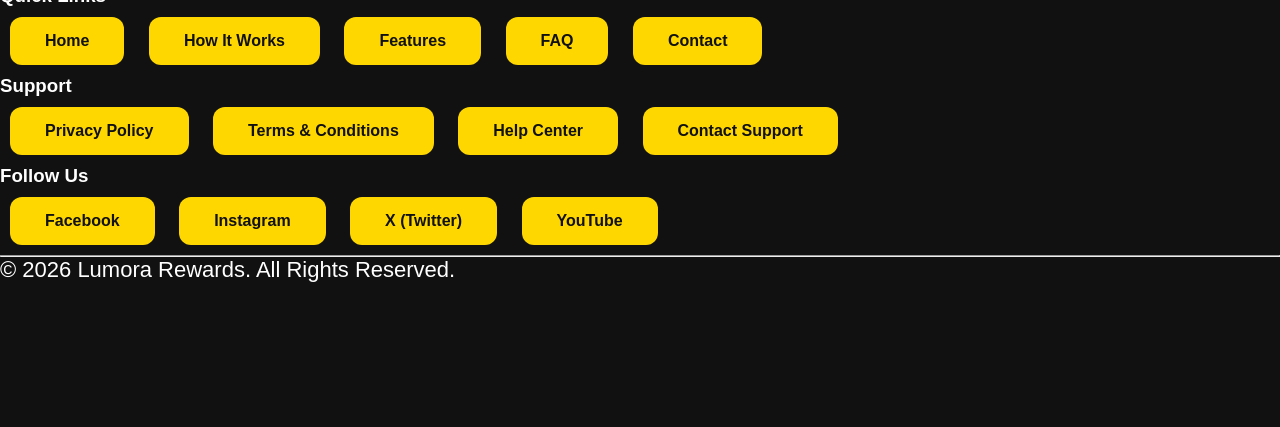
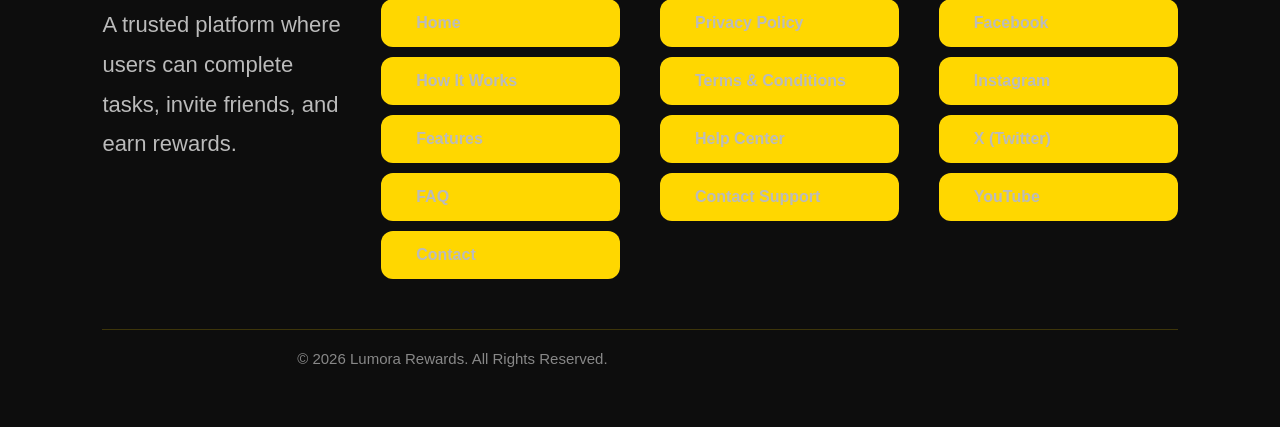
Before and after one commit to lumora591-rgb/lumora-rewards, a plain HTML site: page index.html in a window 1280 px wide. Shown: the part 4065-4492 px from the top of the page. Before the commit the page ends 4378 px from the top, so only its background shows below. Drawn offline with Linux system fonts and the light colour scheme.

Commit message:
Update style.css

```diff
--- a/style.css
+++ b/style.css
@@ -345,3 +345,58 @@
 color:#ddd;
 line-height:1.8;
 }
+
+/* Footer */
+
+.footer{
+background:#0d0d0d;
+padding:80px 8% 30px;
+border-top:2px solid #FFD700;
+}
+
+.footer-container{
+display:grid;
+grid-template-columns:repeat(auto-fit,minmax(220px,1fr));
+gap:40px;
+}
+
+.footer-box h2,
+.footer-box h3{
+color:#FFD700;
+margin-bottom:20px;
+}
+
+.footer-box span{
+color:#fff;
+}
+
+.footer-box p{
+color:#bbb;
+line-height:1.8;
+}
+
+.footer-box a{
+display:block;
+color:#bbb;
+text-decoration:none;
+margin:10px 0;
+transition:.3s;
+}
+
+.footer-box a:hover{
+color:#FFD700;
+padding-left:8px;
+}
+
+.footer hr{
+margin:40px 0 20px;
+border:none;
+height:1px;
+background:rgba(255,215,0,.2);
+}
+
+.copyright{
+text-align:center;
+color:#888;
+font-size:15px;
+}
```
